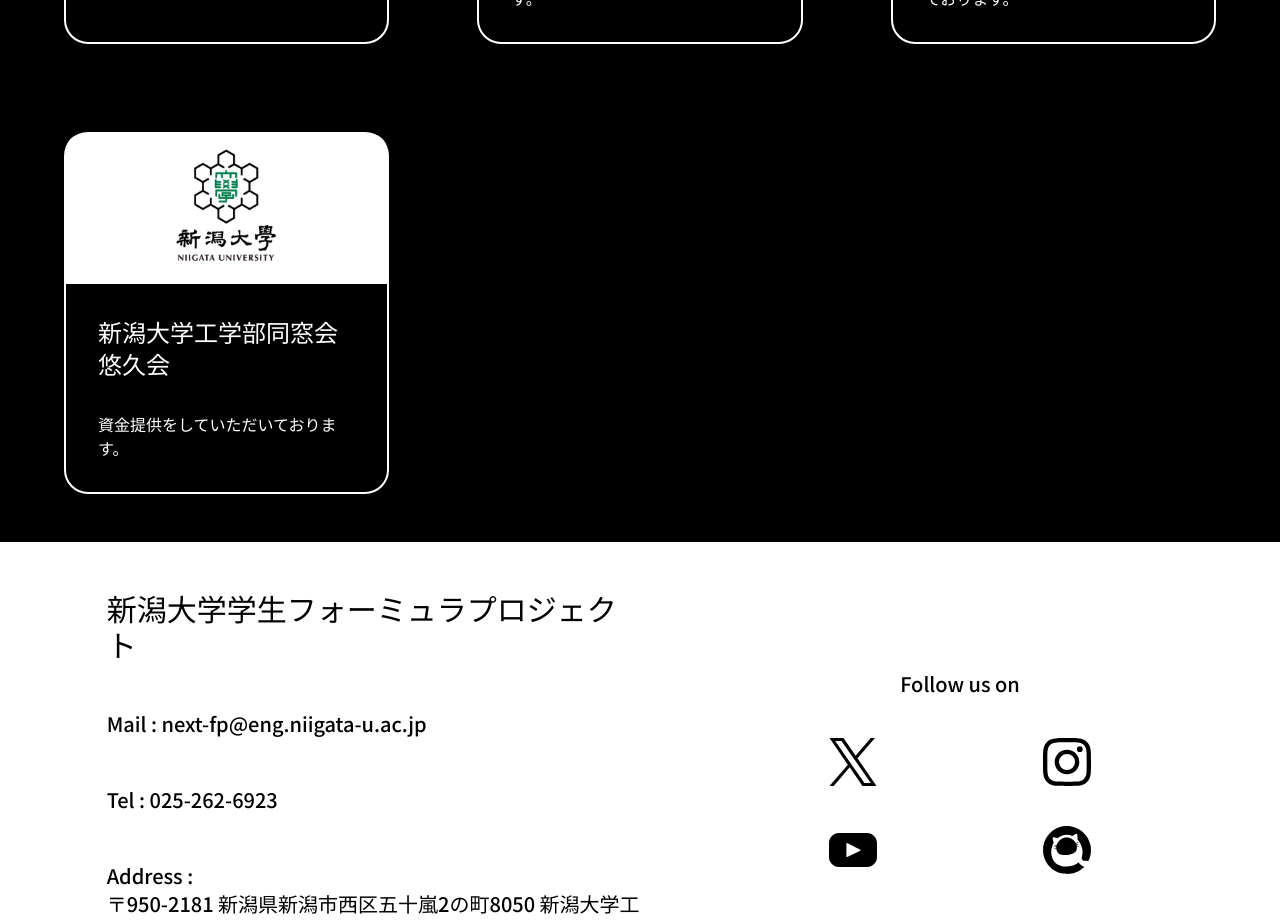
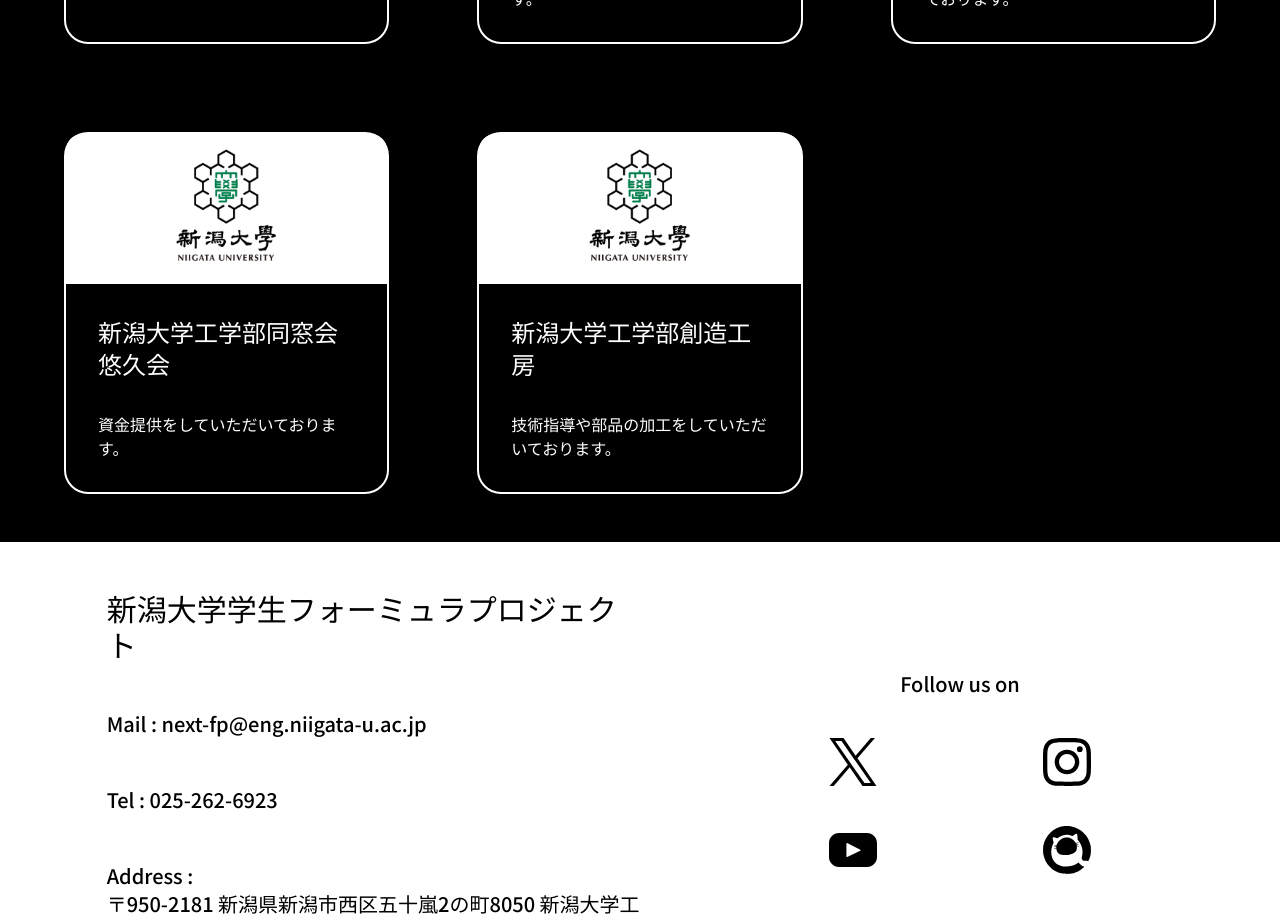
Before and after one commit to nextfp/nextPage, a Next.js app: page /sponsor in a window 1280 px wide. Shown: the part 5900-6821 px from the top of the page. Built offline with nearby package versions, Linux system fonts and the light colour scheme.

Commit message:
feat: スポンサーリストに創造工房を追加

```diff
--- a/data/SponsorList.ts
+++ b/data/SponsorList.ts
@@ -386,6 +386,17 @@
     homePage: "https://www.eng.niigata-u.ac.jp/~yukyukai/",
     twitter: "",
   },
+  {
+    title: "新潟大学工学部創造工房",
+    Image: "/sponsor/sponsorList/niigata.png",
+    ImageAlt: "niigata Logo",
+    ImageSize: 0.23,
+    bgImage: "",
+    description: "技術指導や部品の加工をしていただいております。",
+    popDescription: "",
+    homePage: "https://www.eng.niigata-u.ac.jp/~tmfact001/",
+    twitter: "",
+  },
 ];
 
 export { VIPsponsor, PremiumSponsor, StandardSponsor, LiteSponsor };
```
